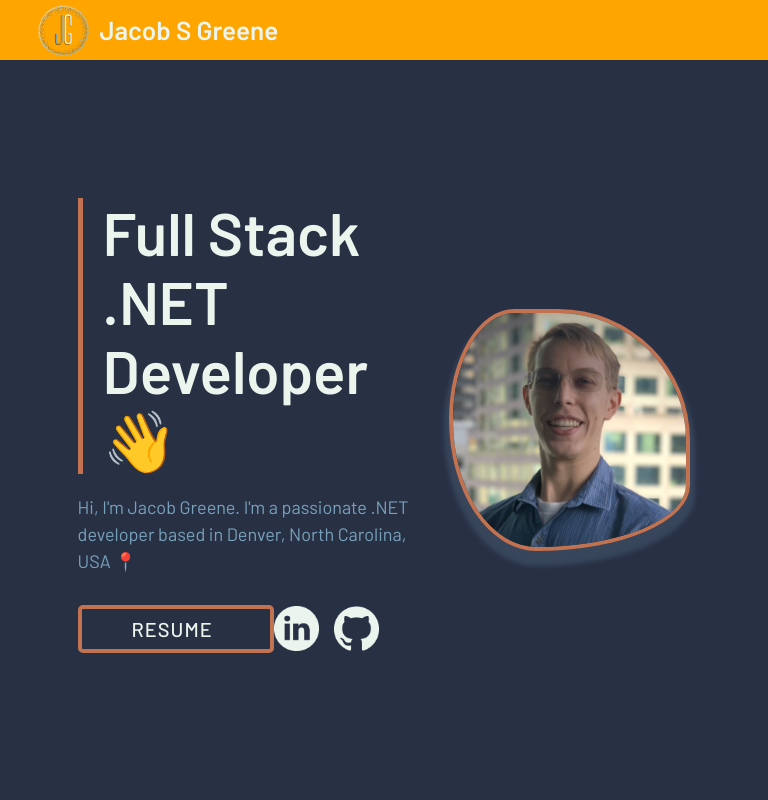
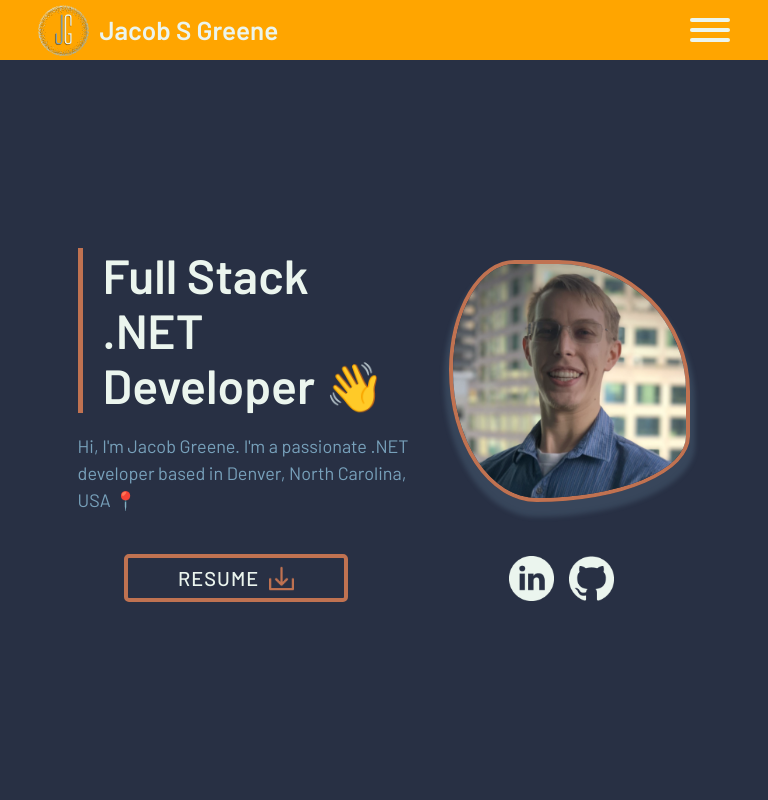
Before and after one commit to JGreene97/JacobSGreeneWebPortfolio, a plain HTML site: page index.html in a window 768 px wide. Shown: the top 800 px of the page. Drawn offline with Linux system fonts and the light colour scheme; a web font is replaced by a local one.

Commit message:
Add Animated Burger Icon

```diff
--- a/css/index.css
+++ b/css/index.css
@@ -14,6 +14,14 @@
 }
 
 .section-hero-flex {
+	display: flex;
+	flex-direction: column;
+	justify-content: center;
+	align-items: center;
+	row-gap: 30px;
+}
+
+.section-hero-flex-wo-secondary {
 	display: flex;
 	justify-content: space-evenly;
 	align-items: center;
@@ -146,6 +154,10 @@
 	transition: all 1s ease-in-out;
 }
 
+.section-hero-buttons-secondary {
+	display: none;
+}
+
 /***********************
 *
 *	ABOUT SECTION
@@ -266,7 +278,7 @@
 	padding: 20px 20px;
 	background-color: var(--site-color-1-alpha);
 	border: 4px solid var(--site-color-1);
-	border-radius: 10%;
+	border-radius: 40px;
 }
 
 .section-about-contact {
@@ -477,7 +489,7 @@
 	display: inline-flex;
 	justify-content: center;
 	align-items: center;
-	width: 30%;
+	width: 180px;
 }
 
 .project-1 {
@@ -823,3 +835,113 @@
 		border-radius: 60% 40% 30% 70%/60% 30% 70% 40%;
 	}
 }
+
+/***********************
+*
+*	WEB RESPONSIVE
+*
+***********************/
+
+@media only screen and (min-width: 768px) and (max-width: 992px) {
+
+	/***********************
+	*
+	*	HERO/INTRO SECTION
+	*
+	***********************/
+
+	.section-hero-intro h2 {
+		font-size: 4.8rem;
+	}
+
+	.section-hero-intro p {
+		width: 350px;
+		padding-bottom: 0;
+	}
+
+	.section-hero-buttons-main {
+		display: none;
+	}
+
+	.section-hero-buttons-secondary {
+		display: flex;
+		justify-content: space-evenly;
+		align-items: center;
+		column-gap: 75px;
+	}
+
+	/***********************
+	*
+	*	ABOUT SECTION
+	*
+	***********************/
+
+	/***********************
+	*
+	*	PROJECTS SECTION (MAIN)
+	*
+	***********************/
+
+	/***********************
+	*
+	*	CONTACT SECTION
+	*
+	***********************/
+
+}
+
+@media only screen and (min-width: 600px) and (max-width: 768px) {
+
+	/***********************
+	*
+	*	HERO/INTRO SECTION
+	*
+	***********************/
+
+	/***********************
+	*
+	*	ABOUT SECTION
+	*
+	***********************/
+
+	/***********************
+	*
+	*	PROJECTS SECTION (MAIN)
+	*
+	***********************/
+
+	/***********************
+	*
+	*	CONTACT SECTION
+	*
+	***********************/
+
+}
+
+@media only screen and (max-width: 600px) {
+
+	/***********************
+	*
+	*	HERO/INTRO SECTION
+	*
+	***********************/
+
+	/***********************
+	*
+	*	ABOUT SECTION
+	*
+	***********************/
+
+	/***********************
+	*
+	*	PROJECTS SECTION (MAIN)
+	*
+	***********************/
+
+	/***********************
+	*
+	*	CONTACT SECTION
+	*
+	***********************/
+
+}
--- a/css/main.css
+++ b/css/main.css
@@ -13,11 +13,18 @@
 	--site-color-3-alpha: #C0725166;
 	--site-color-4: #EBF5EE;
 	--site-color-4-alpha: #EBF5EE99;
+
+	--burger-menu-nav-count: 4;
+	--burger-menu-bar-width: 40px;
+	--burger-menu-bar-height: 4px;
+	--burger-menu-bar-gap: 6px;
+	--burger-menu-animation-timing: 0.2s;
+	--burger-menu-height: calc(var(--burger-menu-bar-height) * 3 + var(--burger-menu-bar-gap) * 2);
 }
 
 html{
 	font-size: 62.5%;
-	scroll-padding-top: 60px;
+	scroll-padding-top: 0px;
 	scroll-behavior: smooth;
 }
 
@@ -134,7 +141,7 @@ textarea::placeholder {
 	width: 100%;
 	height: 60px;
 	background-color: var(--site-color-1);
-	z-index: 1000;
+	z-index: 800;
 }
 
 .header-main-flex {
@@ -170,7 +177,6 @@ textarea::placeholder {
 
 .header-main-logo:hover h1{
 	color: var(--site-color-3);
-	transition: color 0.3s;
 }
 
 /* Main Navbar Buttons */
@@ -201,7 +207,64 @@ textarea::placeholder {
 
 .header-main-nav ul li a:hover{
 	color: var(--site-color-3);
-	transition: all 0.3s;
+}
+
+/****** BURGER BUTTON ******/
+
+.header-main-burger {
+	--x-width: calc(var(--burger-menu-height) * 1.41421356237); /* line width calculation for animation */
+	display: none;
+}
+
+.header-main-burger input,
+.header-main-burger::before,
+.header-main-burger::after {
+	content: '';
+	display: block;
+	width: 100%;
+	height: var(--burger-menu-bar-height);
+	transform-origin: right center;
+	background-color: var(--site-color-4);
+	margin: var(--burger-menu-bar-gap) 0;
+	border-radius: 9999px;
+	transition: opacity var(--burger-menu-animation-timing),
+				width var(--burger-menu-animation-timing),
+				rotate var(--burger-menu-animation-timing),
+				translate var(--burger-menu-animation-timing);
+}
+
+.header-main-burger::before {
+	margin-top: 0;
+}
+
+.header-main-burger::after {
+	margin-bottom: 0;
+}
+
+.header-main-burger input {
+	appearance: none;
+	padding: 0;
+	margin: 0;
+	outline: none;
+	pointer-events: none;
+	border: none;
+}
+
+.header-main-burger:has(input:checked)::before {
+	rotate: -45deg;
+	width: var(--x-width);
+	translate: 0 calc(var(--burger-menu-bar-height) / -2);
+}
+
+.header-main-burger:has(input:checked)::after{
+	rotate: 45deg;
+	width: var(--x-width);
+	translate: 0 calc(var(--burger-menu-bar-height) / 2);
+}
+
+.header-main-burger input:checked {
+	opacity: 0;
+	width: 0;
 }
 
 /***********************
@@ -235,7 +298,6 @@ textarea::placeholder {
 
 .footer-main-sitemap ul li a:hover{
 	color: var(--site-color-3);
-	transition: color 0.3s;
 }
 
 .footer-main-sitemap-links {
@@ -253,7 +315,6 @@ textarea::placeholder {
 
 .footer-main-sitemap-links ul li a:hover{
 	color: var(--site-color-3);
-	transition: color 0.3s;
 }
 
 .footer-main-sitemap-links ul:nth-child(1){
@@ -266,14 +327,29 @@ textarea::placeholder {
 	padding-top: 30px;
 }
 
+/***********************
+*
+*	WEB RESPONSIVE
+*
+***********************/
+
 @media only screen and (min-width: 992px) and (max-width: 1250px) {
-	.header-main {
-		background-color: blue;
-	}
+
+	/***********************
+	*
+	*	DEFAULT/ROOT Values
+	*
+	***********************/
 
 	.wrapper-main {
 		width: 95%;
 	}
+
+	/***********************
+	*
+	*	FOOTER SECTION
+	*
+	***********************/
 
 	.footer-main-sitemap-links {
 		width: 250px;
@@ -281,6 +357,13 @@ textarea::placeholder {
 }
 
 @media only screen and (min-width: 768px) and (max-width: 992px) {
+
+	/***********************
+	*
+	*	DEFAULT/ROOT Values
+	*
+	***********************/
+
 	.header-main {
 		background-color: green;
 	}
@@ -289,9 +372,33 @@ textarea::placeholder {
 		width: 95%;
 	}
 
+	/***********************
+	*
+	*	HEADER SECTION
+	*
+	***********************/
+
 	.header-main-nav {
 		display: none;
 	}
+
+	.header-main-burger {
+		position: relative;
+		align-self: center;
+		display: flex;
+		flex-direction: column;
+		justify-content: center;
+		width: var(--burger-menu-bar-width);
+		height: fit-content;
+		cursor: pointer;
+		z-index: 1000;
+	}
+
+	/***********************
+	*
+	*	FOOTER SECTION
+	*
+	***********************/
 
 	.footer-main-sitemap {
 		align-items: center;
@@ -317,6 +424,13 @@ textarea::placeholder {
 }
 
 @media only screen and (min-width: 600px) and (max-width: 768px) {
+
+	/***********************
+	*
+	*	DEFAULT/ROOT Values
+	*
+	***********************/
+
 	.header-main {
 		background-color: orange;
 	}
@@ -328,6 +442,12 @@ textarea::placeholder {
 	.wrapper-main {
 		width: 90%;
 	}
+
+	/***********************
+	*
+	*	HEADER SECTION
+	*
+	***********************/
 
 	.header-main-logo img{
 		padding: 0;
@@ -343,6 +463,24 @@ textarea::placeholder {
 	.header-main-nav {
 		display: none;
 	}
+
+	.header-main-burger {
+		position: relative;
+		align-self: center;
+		display: flex;
+		flex-direction: column;
+		justify-content: center;
+		width: var(--burger-menu-bar-width);
+		height: fit-content;
+		cursor: pointer;
+		z-index: 1000;
+	}
+
+	/***********************
+	*
+	*	FOOTER SECTION
+	*
+	***********************/
 
 	.footer-main-sitemap {
 		align-items: center;
@@ -368,6 +506,13 @@ textarea::placeholder {
 }
 
 @media only screen and (max-width: 600px) {
+
+	/***********************
+	*
+	*	DEFAULT/ROOT Values
+	*
+	***********************/
+
 	.header-main {
 		background-color: red;
 	}
@@ -380,6 +525,12 @@ textarea::placeholder {
 		width: 90%;
 	}
 
+	/***********************
+	*
+	*	HEADER SECTION
+	*
+	***********************/
+
 	.header-main-logo img{
 		padding: 0;
 	}
@@ -391,6 +542,24 @@ textarea::placeholder {
 	.header-main-nav {
 		display: none;
 	}
+
+	.header-main-burger {
+		position: relative;
+		align-self: center;
+		display: flex;
+		flex-direction: column;
+		justify-content: center;
+		width: var(--burger-menu-bar-width);
+		height: fit-content;
+		cursor: pointer;
+		z-index: 1000;
+	}
+
+	/***********************
+	*
+	*	FOOTER SECTION
+	*
+	***********************/
 
 	.footer-main-sitemap {
 		flex-direction: column;
--- a/index.html
+++ b/index.html
@@ -36,16 +36,20 @@
 					<li><a href="#contact">CONTACT</a></li>
 				</ul>
 			</nav>
+			<label class="header-main-burger">
+				<input type="checkbox">
+			</label>
 		</div>
 	</header>
 
 	<!-- Introductory "Hero" Section -->
 	<section id="home" class="section-hero">
 		<div class="wrapper-main section-hero-flex">
+			<div class="section-hero-flex-wo-secondary">
 				<div class="section-hero-intro">
 					<h2>Full Stack .NET Developer &#128075;</h2>
 					<p>Hi, I'm Jacob Greene. I'm a passionate .NET developer based in Denver, North Carolina, USA &#128205;</p>
-				<div class="section-hero-buttons">
+					<div class="section-hero-buttons section-hero-buttons-main">
 						<a class="section-hero-resume" href="pdf/Jacob-S-Greene-Resume.pdf" download="Jacob-S-Greene-Resume" target="_blank">
 							<h3>RESUME</h3>
 							<div class="download-img"></div>
@@ -59,6 +63,18 @@
 
 				<div class="section-hero-profile-pic">
 					<img src="img/Profile_Pic_SQUARE_headshot.png" alt="Jacob S Greene - Profile Picture">
+				</div>
+			</div>
+
+			<div class="section-hero-buttons section-hero-buttons-secondary">
+				<a class="section-hero-resume" href="pdf/Jacob-S-Greene-Resume.pdf" download="Jacob-S-Greene-Resume" target="_blank">
+					<h3>RESUME</h3>
+					<div class="download-img"></div>
+				</a>
+				<div class="section-hero-social-media">
+					<a href="https://www.linkedin.com/in/jacob-greene-082126134/" target="_blank" class="section-hero-sm-in"></a>
+					<a href="https://github.com/JGreene97" target="_blank" class="section-hero-sm-gh"></a>
+				</div>
 			</div>
 		</div>
 	</section>
```
Also changed, not shown: js/mobile-nav.js (added, +25 -0 lines). Lines whose indentation alone changed are shown as unchanged.
